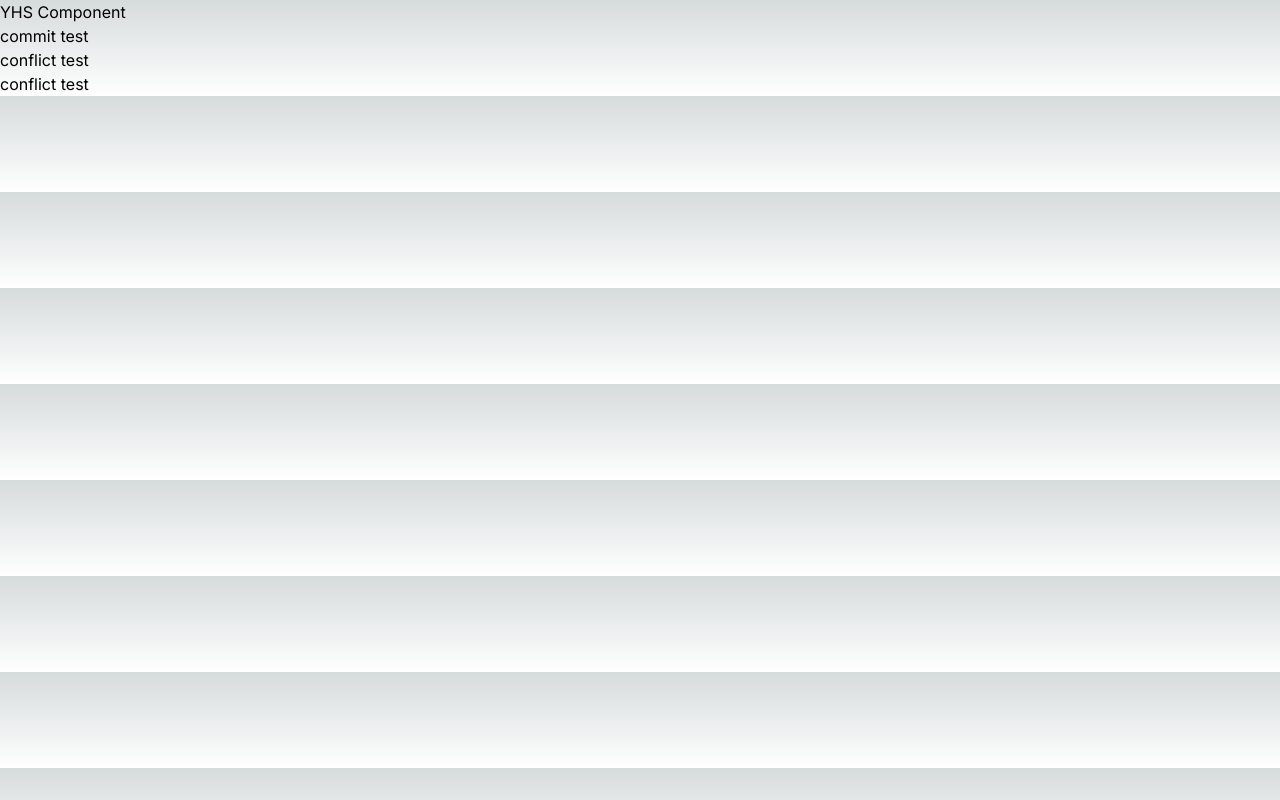
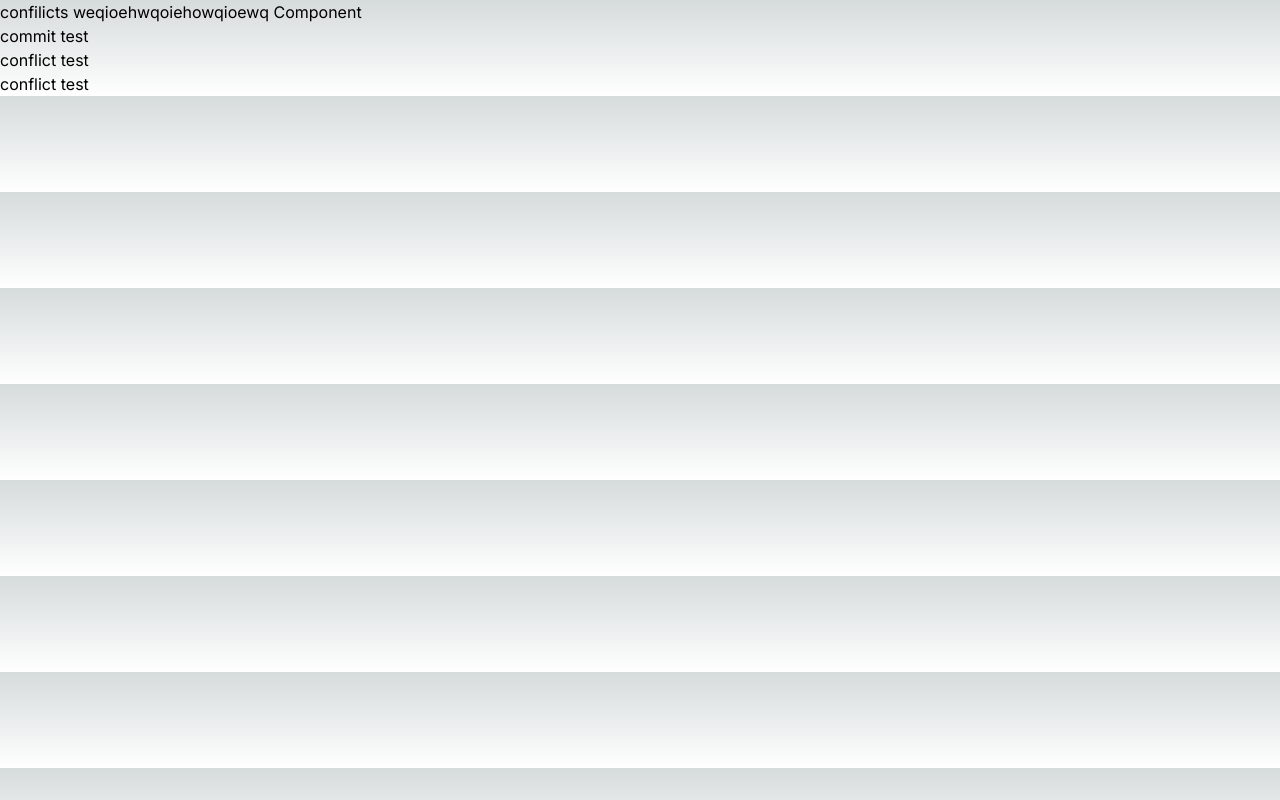
Before and after one commit to stat1202/yarn-nextjs-test, a Next.js app: page /YHS in a window 1280 px wide. Built offline with nearby package versions, Linux system fonts and the light colour scheme.

Commit message:
feat #41 : make issue

```diff
--- a/src/app/YHS/page.tsx
+++ b/src/app/YHS/page.tsx
@@ -1,7 +1,7 @@
 export default function YHS() {
   return (
     <>
-      <h1>YHS Component</h1>
+      <h1>confilicts weqioehwqoiehowqioewq Component</h1>
       <h2>commit test</h2>
       <h2>conflict test</h2>
       <h2>conflict test</h2>
```
